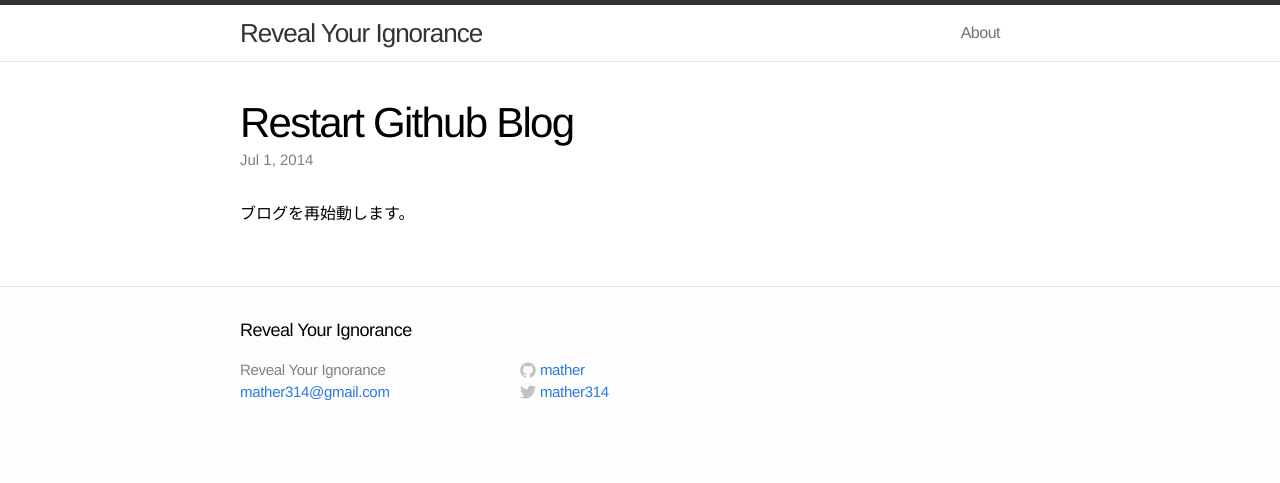
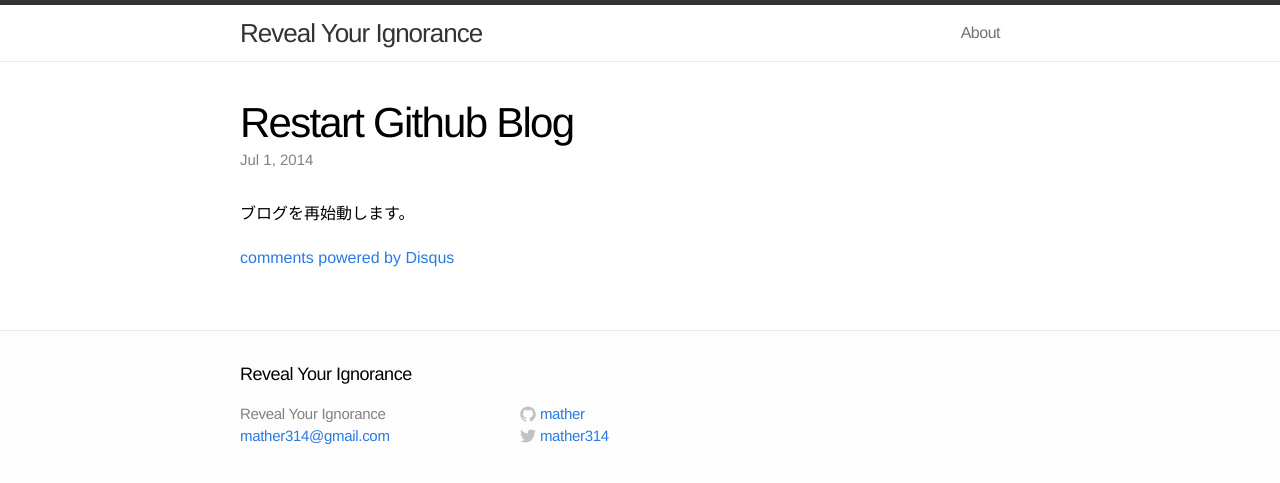
Before and after one commit to mather/blog, a Jekyll site: the page built from _posts/2014-07-01-restart-github-blog.md, in a window 1280 px wide. Shown: the top 483 px of the page. Built offline with Jekyll 4.4.1, drawn with Linux system fonts in a browser that asks for light colours; Markdown is read by kramdown in place of the engine named in the settings; comment, search, counter and statistics services are not loaded; part of the change alters nothing that is shown.

Commit message:
Add disqus comment field.

```diff
--- a/_layouts/post.html
+++ b/_layouts/post.html
@@ -10,6 +10,19 @@ layout: default
 
   <article class="post-content">
   {{ content }}
+  <script type="text/javascript">
+        /* * * CONFIGURATION VARIABLES: EDIT BEFORE PASTING INTO YOUR WEBPAGE * * */
+        var disqus_shortname = 'revealyourignorance'; // required: replace example with your forum shortname
+
+        /* * * DON'T EDIT BELOW THIS LINE * * */
+        (function() {
+            var dsq = document.createElement('script'); dsq.type = 'text/javascript'; dsq.async = true;
+            dsq.src = '//' + disqus_shortname + '.disqus.com/embed.js';
+            (document.getElementsByTagName('head')[0] || document.getElementsByTagName('body')[0]).appendChild(dsq);
+        })();
+    </script>
+    <noscript>Please enable JavaScript to view the <a href="http://disqus.com/?ref_noscript">comments powered by Disqus.</a></noscript>
+    <a href="http://disqus.com" class="dsq-brlink">comments powered by <span class="logo-disqus">Disqus</span></a>
   </article>
 
 </div>
```
